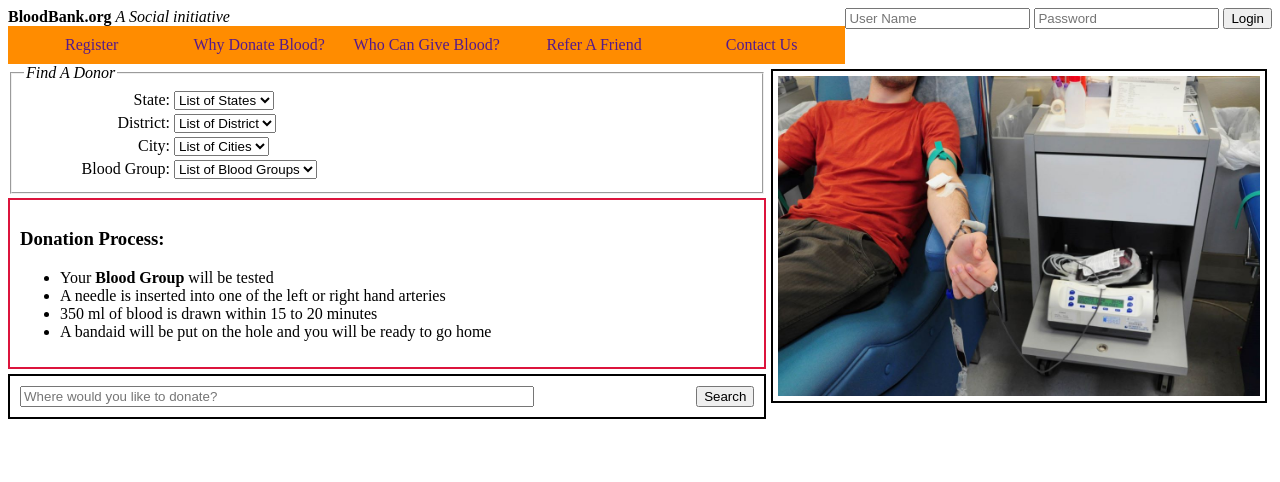
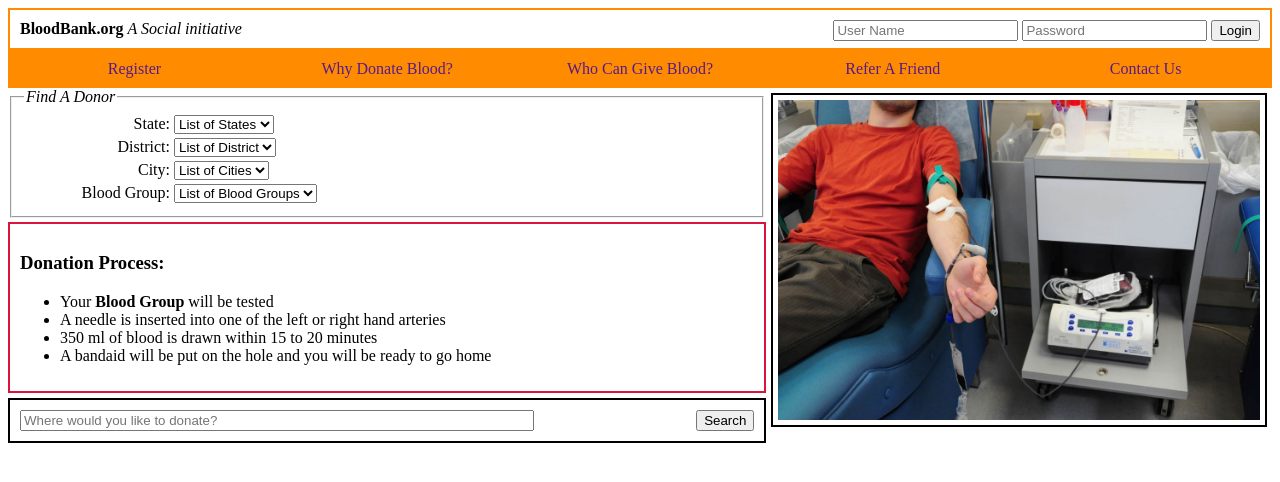
Before and after one commit to jaswanthsngp/Web_Project_1_Blood_Bank, a plain HTML site: page Start Page.html in a window 1280 px wide. Drawn offline with Linux system fonts and the light colour scheme.

Commit message:
Update Bright_Style.css

```diff
--- a/Bright_Style.css
+++ b/Bright_Style.css
@@ -8,7 +8,7 @@
     display: inline;
     float: right;
 }
-#head-div{
+header{
     border:2px solid darkorange;
     padding: 10px;
 }
```
